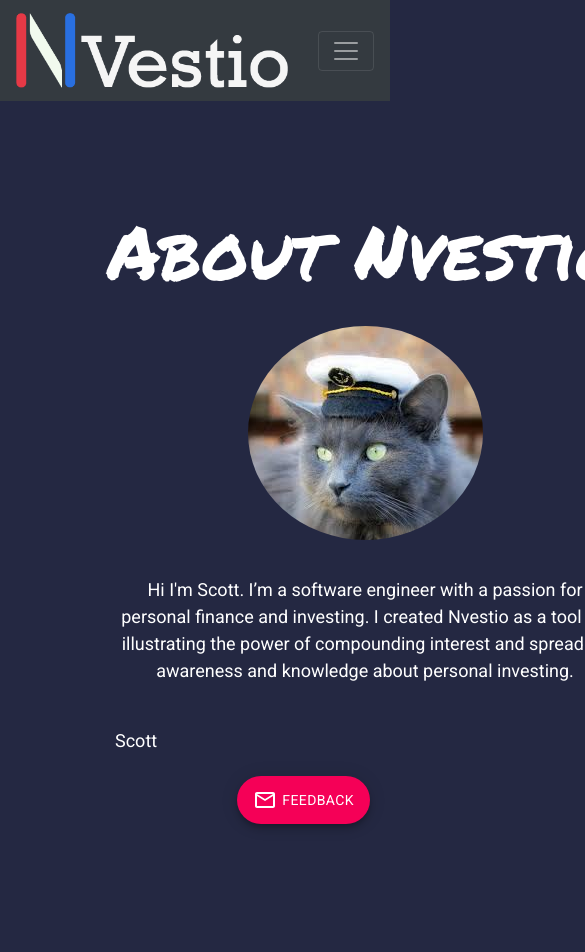
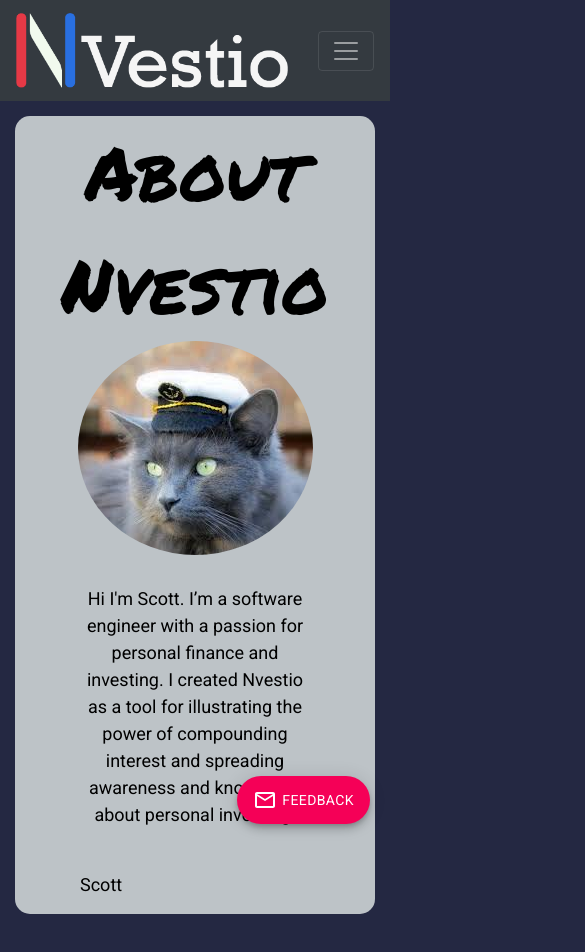
Before and after one commit to scottgibson21/investment-calculator, a React (Create React App) app: page /about in a window 390 px wide. Shown: the top 952 px of the page, 585 px wide, since content can reach past the window. After the commit the page ends 929 px from the top, so only its background shows below. Built offline with nearby package versions, Linux system fonts and the light colour scheme.

Commit message:
feat: make about page responsive

```diff
--- a/src/components/About.js
+++ b/src/components/About.js
@@ -6,25 +6,20 @@
 
 function About() {
   return (
-    <Container style={styles.container} fluid="md">
-      <Row>
-        <Col style={styles.aboutHeader}>
+    <Row style={styles.mainRow}>
+      <Col style={styles.column} xs={12} sm={8} lg={4}>
+        <div style={styles.aboutHeader}>
           <span>About Nvestio</span>
-        </Col>
-      </Row>
-      <Row>
-        <Col style={styles.aboutPic}>
+        </div>
+        <div style={styles.aboutPic}>
           <Image src={require("../assets/cat-pic.jpg")} roundedCircle />
-        </Col>
-      </Row>
-      <Row>
-        <Col style={styles.aboutBody}>
+        </div>
         <div style={styles.aboutBodyDiv}>
           <p>
             Hi I'm Scott. I’m a software engineer with a passion for personal
-              finance and investing. I created Nvestio as a tool for
-              illustrating the power of compounding interest and spreading
-              awareness and knowledge about personal investing.
+            finance and investing. I created Nvestio as a tool for illustrating
+            the power of compounding interest and spreading awareness and
+            knowledge about personal investing.
           </p>
           <p style={styles.signature}>
             <br />
@@ -33,41 +28,47 @@
         </div>
       </Col>
     </Row>
-    </Container>
   );
 }
 
 const styles = {
-  container: {
+  mainRow: {
     justifyContent: "center",
     alignItems: "center",
-    border: "none",
-    width: 700,
     color: "#FFFFFF",
+    margin: 0,
   },
   aboutHeader: {
-    marginTop: 75,
     display: "flex",
     justifyContent: "center",
     alignItems: "center",
-    height: 150,
     fontFamily: "Permanent Marker",
     fontSize: 75,
+    textAlign: "center",
+  },
+  column: {
+    display: "flex",
+    flexDirection: "column",
+    alignItems: "center",
+    backgroundColor: "#BDC3C7",
+    borderRadius: "15px",
+    color: "black",
+    margin: 15,
   },
   aboutPic: {
-    height: 250,
     textAlign: "center",
   },
   aboutBody: {
     display: "flex",
     justifyContent: "center",
-    height: 400,
   },
   aboutBodyDiv: {
-    width: 500,
     fontFamily: "Roboto",
     textAlign: "center",
     fontSize: 18,
+    marginTop: 30,
+    paddingRight: 50,
+    paddingLeft: 50,
   },
   signature: {
     textAlign: "left",
```
Lines whose indentation alone changed are shown as unchanged.
